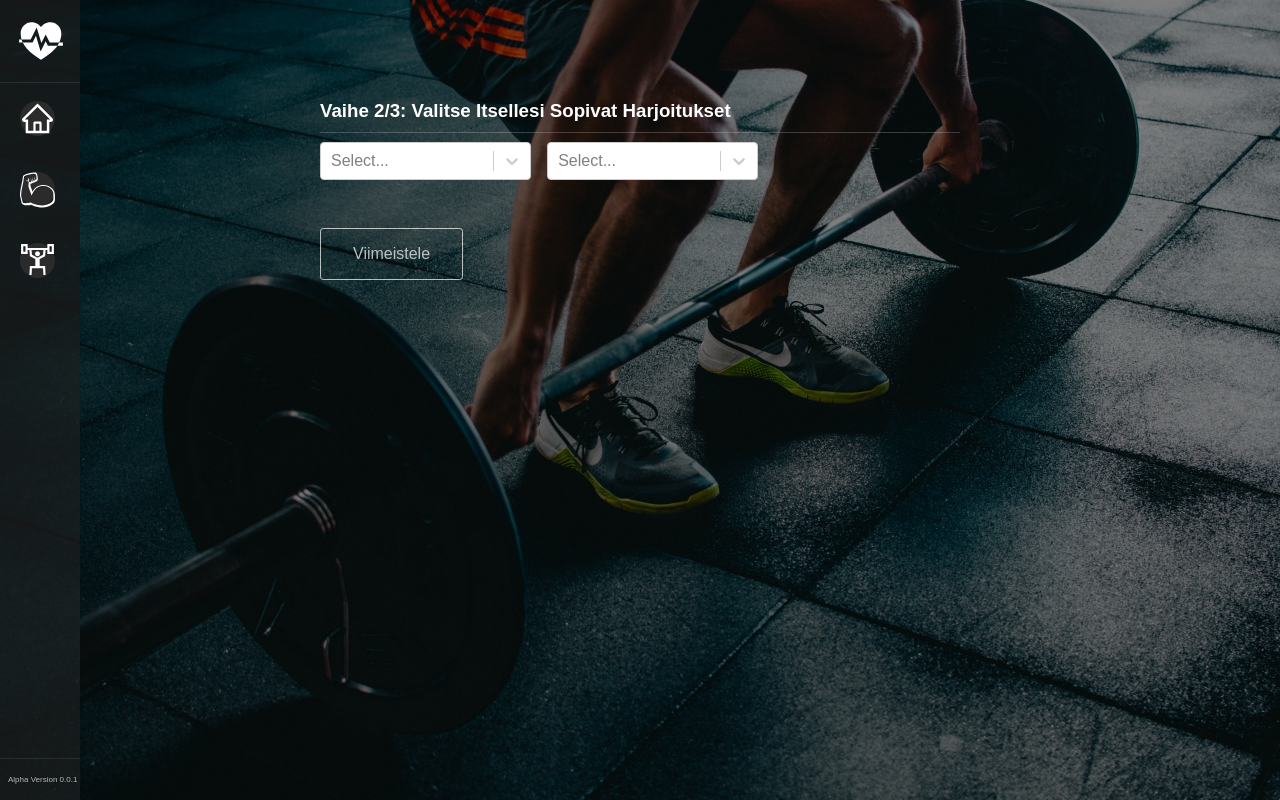
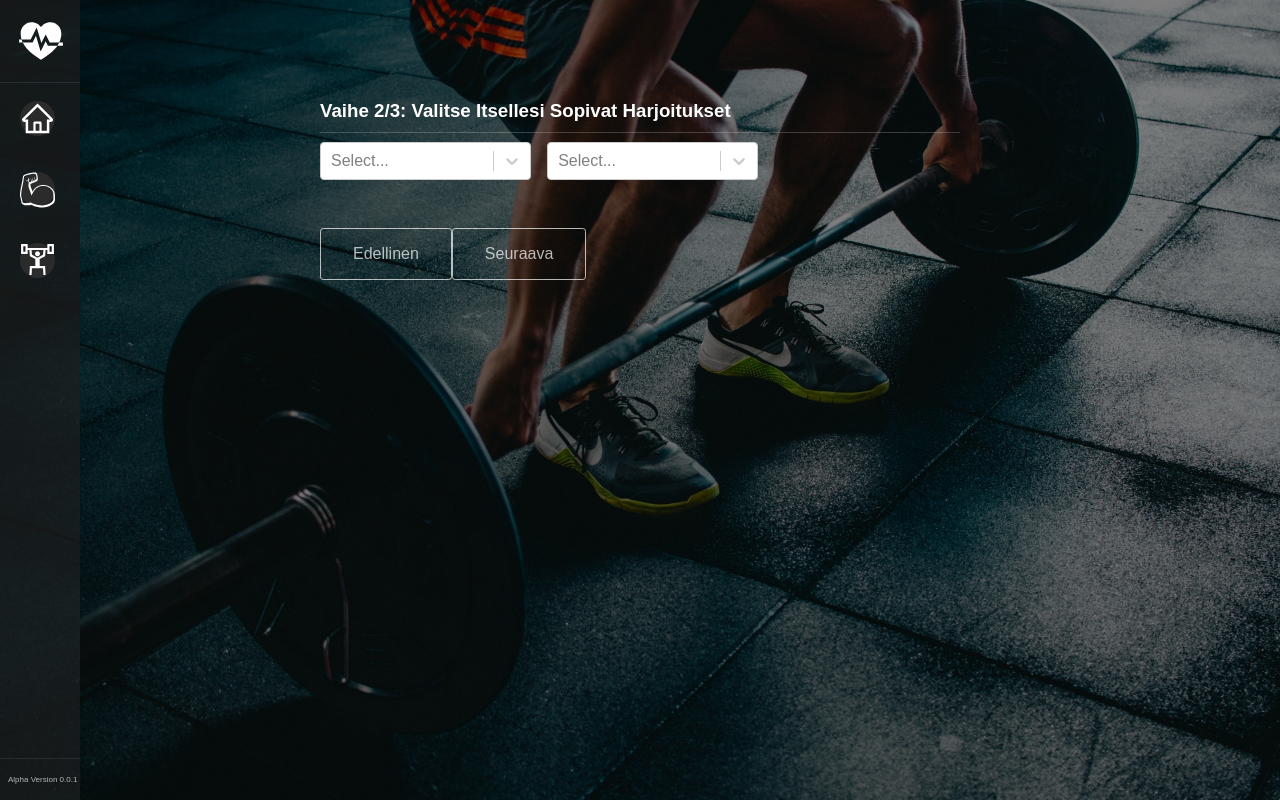
Before and after one commit to EinoTick/workout_program, a React (Create React App) app: page /exercises in a window 1280 px wide. Built offline with nearby package versions, Linux system fonts and the light colour scheme; a web font is replaced by a local one.

Commit message:
Add button to return to edit the workout

```diff
--- a/src/pages/Complete.js
+++ b/src/pages/Complete.js
@@ -1,6 +1,7 @@
 import React, {useContext} from 'react';
 import {motion} from 'framer-motion';
 import {WorkoutContext} from "../context/WorkoutContext";
+import {Link} from "react-router-dom";
 
 const containerVariants = {
   hidden: {
@@ -33,6 +34,19 @@ const childVariants = {
   },
   visible: {
     opacity: 1,
+  }
+}
+
+const buttonVariants = {
+  hover: {
+    scale: 1.1,
+    textShadow: "0px 0px 4px rgb(255,255,255)",
+    boxShadow: "0px 0px 4px rgb(255,255,255)",
+    transition: {
+      duration: 0.3,
+      repeat: Infinity,
+      repeatType: 'reverse'
+    }
   }
 }
 
@@ -72,6 +86,9 @@ const Complete = () => {
             <WorkoutCard header={"Treeni 5: "} exercise={workoutsContext.exercises5}/>
           }
         </div>
+        <Link to="/exercises">
+          <motion.button variants={buttonVariants} whileHover="hover">Edellinen</motion.button>
+        </Link>
       </motion.div>
   )
 }
--- a/src/pages/Exercises.js
+++ b/src/pages/Exercises.js
@@ -42,8 +42,11 @@ const Exercises = () => {
       >
         <h3>Vaihe 2/3: Valitse Itsellesi Sopivat Harjoitukset</h3>
         <ExerciseSelector/>
+        <Link to="/split">
+          <motion.button variants={buttonVariants} whileHover="hover">Edellinen</motion.button>
+        </Link>
         <Link to="/complete">
-          <motion.button variants={buttonVariants} whileHover="hover">Viimeistele</motion.button>
+          <motion.button variants={buttonVariants} whileHover="hover">Seuraava</motion.button>
         </Link>
       </motion.div>
   )
```
Also changed, not shown: src/index.scss (+8 -8 lines).
